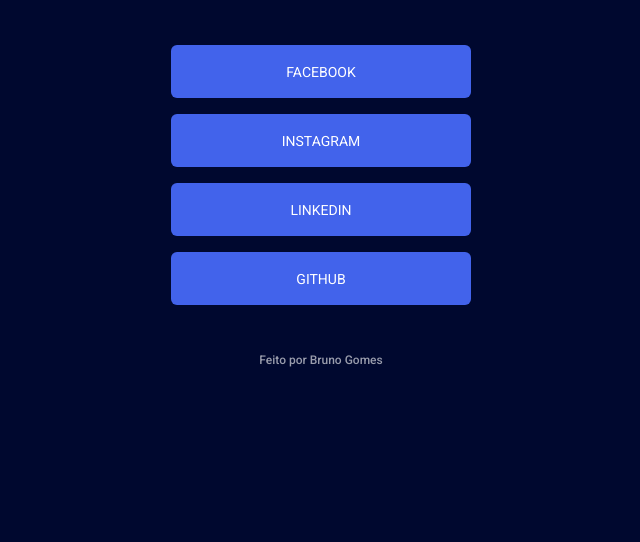
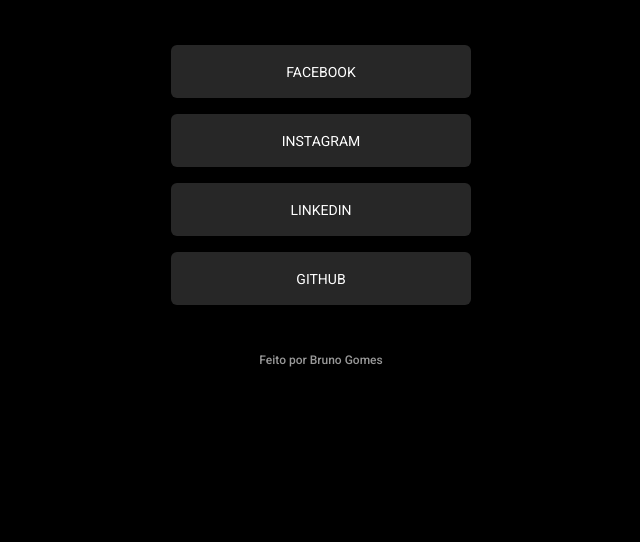
Before and after one commit to bruno-gomes-santos/links, a plain HTML site: page index.html in a window 1280 px wide. Shown: the part 258-800 px from the top of the page, without its empty margins (319-959 px from the left). Drawn offline with Linux system fonts and the light colour scheme.

Commit message:
black-white

```diff
--- a/index.html
+++ b/index.html
@@ -10,7 +10,7 @@
   <link href="https://fonts.googleapis.com/css2?family=Roboto:wght@400;500;700&display=swap" rel="stylesheet">
   <link rel="stylesheet" href="./styles.css">
 </head>
-<body class="dark-blue">
+<body class="black-white">
 
   <div class="container">
   <img
--- a/styles.css
+++ b/styles.css
@@ -20,6 +20,12 @@
   --bg-color: #00082F;
   --text-color: #FFFFFF;
 }
+body.black-white {
+  --bg-color: #000000;
+  --text-color: #FFFFFF;
+  --primary-color: #272727;
+  --primary-color-dark: #6D6D6D;
+}
 
 body.pink {
   --bg-color: #FFF0F6;
@@ -30,10 +36,9 @@
 body.pink-dark {
   --bg-color: #1F000B;
   --text-color: #FFFFFF;
-  --primary-color: #D6336C;
+  --primary-color: #272727;
   --primary-color-dark: #A61E4D;
 }
-
 body {
   background:var(--bg-color) ;
   color: var(--text-color);
```
